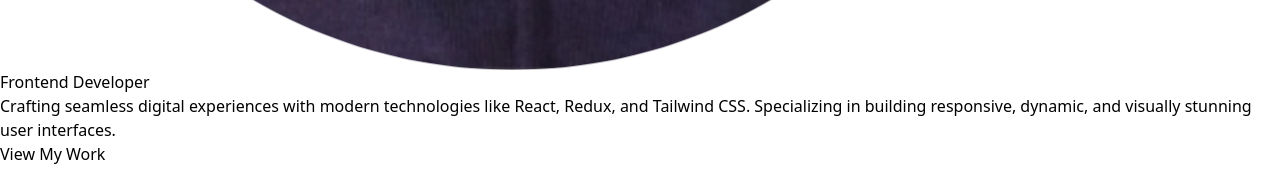
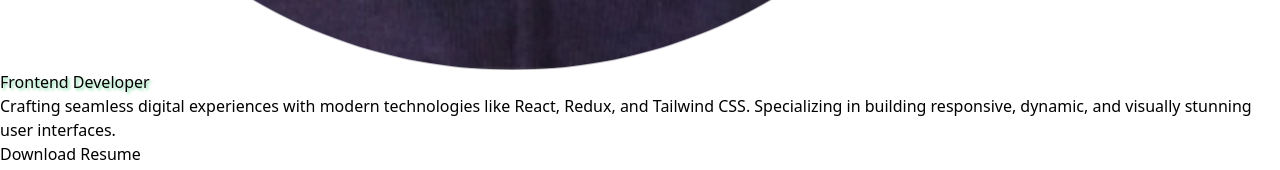
Before and after one commit to Code-with-Sahani/Portfolio, a React (Vite) app: page / in a window 1280 px wide. Shown: the part 1050-1220 px from the top of the page. Built offline with nearby package versions, Linux system fonts and the light colour scheme.

Commit message:
Update Home.jsx

```diff
--- a/src/Components/Home.jsx
+++ b/src/Components/Home.jsx
@@ -1,4 +1,4 @@
-import React from 'react';
+ import React from 'react';
 import Navbar from './Navbar';
 
 const Home = () => {
@@ -17,9 +17,13 @@ const Home = () => {
                 </div>
 
                 <div className="text-center md:text-left flex flex-col items-center md:items-start gap-6">
-                    <h1 className="text-5xl md:text-6xl font-extrabold text-transparent bg-clip-text bg-gradient-to-r from-slate-600 to-emerald-600" >
+                    <h1
+                        className="text-5xl md:text-6xl font-bold text-slate-600 "
+                       style={{textShadow:'2px 2px 3px rgba(46, 204, 113, 0.6)'}}
+                    >
                         Frontend Developer
                     </h1>
+
                     <p className="text-lg md:text-xl text-gray-700  max-w-2xl">
                         Crafting seamless digital experiences with modern technologies like{' '}
                         <span className="text-blue-600 font-medium">React</span>,{' '}
@@ -27,17 +31,19 @@ const Home = () => {
                         <span className="text-purple-600 font-medium">Tailwind CSS</span>. Specializing in building
                         responsive, dynamic, and visually stunning user interfaces.
                     </p>
+
                     <a
-                        href="#portfolio"
+                        href="/resume.pdf"
+                        download="Rahul_Sahani_Resume.pdf"
                         className="mt-4 px-6 py-3 bg-gradient-to-r from-purple-600 to-blue-500 text-white text-lg font-semibold rounded-full shadow-lg hover:shadow-xl hover:scale-105 transition-transform duration-500"
                     >
-                        View My Work
+                        Download Resume
                     </a>
                 </div>
             </div>
 
             <div className="text-center py-4 bg-slate-600 text-white text-sm">
-                © 2025  Rahul Sahani All rights reserved.
+                © 2025 Rahul Sahani All rights reserved.
             </div>
         </div>
     );
```
